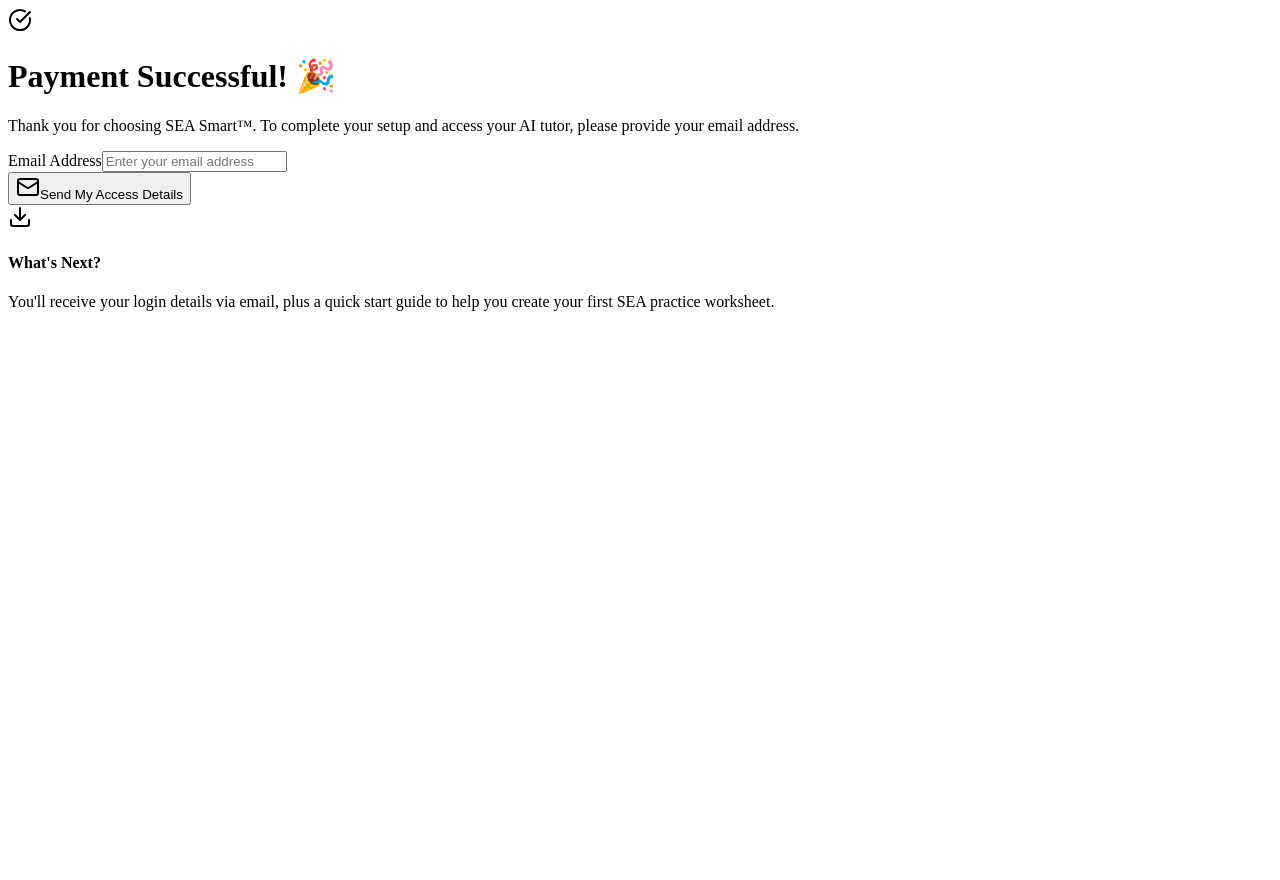
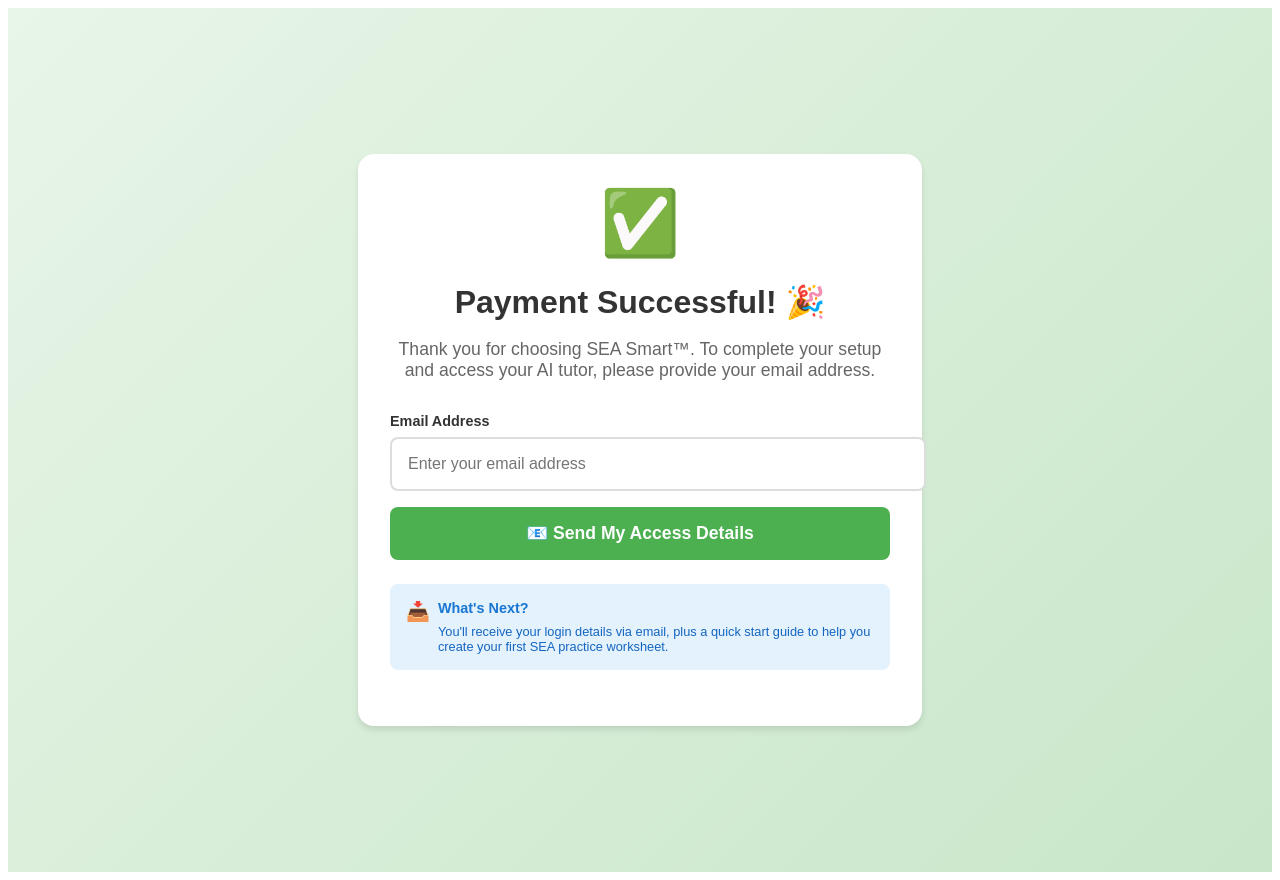
Before and after one commit to MelissaPascal/sea-smart-final, a Next.js app: page /pages/payment/success in a window 1280 px wide. Before the commit the page ends 800 px from the top, so only its background shows below. Built offline with nearby package versions, Linux system fonts and the light colour scheme.

Commit message:
Update success.js

```diff
--- a/pages/pages/payment/success.js
+++ b/pages/pages/payment/success.js
@@ -1,75 +1,128 @@
-import { useState, useEffect } from 'react';
-import { CheckCircle, Mail, Download, ArrowRight } from 'lucide-react';
+// pages/success.js - Simple success page (easier route)
+import { useState } from 'react';
 
-export default function PaymentSuccessPage() {
+export default function SuccessPage() {
   const [email, setEmail] = useState('');
   const [submitted, setSubmitted] = useState(false);
-  const [accessCode] = useState(() => {
-    return 'SEA' + Math.random().toString(36).substr(2, 8).toUpperCase();
-  });
+  const [accessCode] = useState('SEA' + Math.random().toString(36).substr(2, 8).toUpperCase());
 
-  useEffect(() => {
-    const urlParams = new URLSearchParams(window.location.search);
-    const plan = urlParams.get('plan') || 'annual';
-    const amount = urlParams.get('amount') || '600';
-    console.log('Payment completed:', { plan, amount });
-  }, []);
+  const handleSubmit = () => {
+    if (!email) {
+      alert('Please enter your email address');
+      return;
+    }
 
-  const handleEmailSubmit = async () => {
-    if (!email) return;
-
-    try {
-      console.log('Customer email:', email, 'Access Code:', accessCode);
+    console.log('Customer Email:', email);
+    console.log('Access Code:', accessCode);
     setSubmitted(true);
-    } catch (error) {
-      console.error('Error:', error);
-    }
   };
 
-  const handleAccessChat = () => {
-    window.location.href = '/chat';
+  const containerStyle = {
+    minHeight: '100vh',
+    background: 'linear-gradient(135deg, #e8f5e8 0%, #c8e6c9 100%)',
+    display: 'flex',
+    alignItems: 'center',
+    justifyContent: 'center',
+    padding: '2rem',
+    fontFamily: 'Arial, sans-serif'
+  };
+
+  const cardStyle = {
+    backgroundColor: 'white',
+    borderRadius: '1rem',
+    padding: '2rem',
+    maxWidth: '500px',
+    width: '100%',
+    boxShadow: '0 4px 6px rgba(0, 0, 0, 0.1)',
+    textAlign: 'center'
+  };
+
+  const inputStyle = {
+    width: '100%',
+    padding: '1rem',
+    borderRadius: '0.5rem',
+    border: '2px solid #ddd',
+    fontSize: '1rem',
+    marginBottom: '1rem'
+  };
+
+  const buttonStyle = {
+    backgroundColor: '#4caf50',
+    color: 'white',
+    padding: '1rem 2rem',
+    borderRadius: '0.5rem',
+    border: 'none',
+    fontSize: '1.1rem',
+    fontWeight: 'bold',
+    cursor: 'pointer',
+    width: '100%'
   };
 
   if (submitted) {
     return (
-      <div className="min-h-screen bg-gradient-to-br from-green-50 to-blue-50 flex items-center justify-center p-4">
-        <div className="max-w-md w-full bg-white rounded-2xl shadow-xl p-8 text-center">
-          <CheckCircle className="w-16 h-16 text-green-500 mx-auto mb-6" />
+      <div style={containerStyle}>
+        <div style={cardStyle}>
+          <div style={{ fontSize: '4rem', marginBottom: '1rem' }}>✅</div>
 
-          <h1 className="text-2xl font-bold text-gray-900 mb-4">
+          <h1 style={{ fontSize: '2rem', fontWeight: 'bold', color: '#333', marginBottom: '1rem' }}>
             Welcome to SEA Smart™!
           </h1>
 
-          <div className="bg-blue-50 rounded-lg p-4 mb-6">
-            <p className="text-sm text-gray-600 mb-2">Your Access Code:</p>
-            <div className="text-xl font-mono font-bold text-blue-600 bg-white rounded px-3 py-2 border-2 border-blue-200">
+          <div style={{
+            backgroundColor: '#e3f2fd',
+            borderRadius: '0.5rem',
+            padding: '1rem',
+            margin: '1rem 0'
+          }}>
+            <p style={{ fontSize: '0.9rem', color: '#666', marginBottom: '0.5rem' }}>Your Access Code:</p>
+            <div style={{
+              fontSize: '1.5rem',
+              fontFamily: 'monospace',
+              fontWeight: 'bold',
+              color: '#1976d2',
+              backgroundColor: 'white',
+              borderRadius: '0.5rem',
+              padding: '1rem',
+              border: '2px solid #1976d2'
+            }}>
               {accessCode}
             </div>
-            <p className="text-xs text-gray-500 mt-2">Save this code - you'll need it to log in</p>
+            <p style={{ fontSize: '0.8rem', color: '#888', marginTop: '0.5rem' }}>
+              Save this code - you'll need it to log in
+            </p>
           </div>
 
-          <div className="space-y-4">
-            <div className="bg-yellow-50 border border-yellow-200 rounded-lg p-4 text-left">
-              <h3 className="font-semibold text-yellow-800 mb-2">📧 Check Your Email</h3>
-              <p className="text-sm text-yellow-700">
+          <div style={{
+            backgroundColor: '#fff3e0',
+            border: '2px solid #ffb74d',
+            borderRadius: '0.5rem',
+            padding: '1rem',
+            margin: '1rem 0',
+            textAlign: 'left'
+          }}>
+            <h3 style={{ fontWeight: 'bold', color: '#f57c00', marginBottom: '0.5rem' }}>
+              📧 Check Your Email
+            </h3>
+            <p style={{ fontSize: '0.9rem', color: '#e65100' }}>
               We've sent your access details to <strong>{email}</strong>.
               If you don't see it, check your spam folder.
             </p>
           </div>
 
           <button
-              onClick={handleAccessChat}
-              className="w-full bg-blue-600 hover:bg-blue-700 text-white font-bold py-3 px-6 rounded-lg transition-colors flex items-center justify-center gap-2"
+            onClick={() => window.location.href = '/chat'}
+            style={{
+              ...buttonStyle,
+              backgroundColor: '#1976d2'
+            }}
           >
-              Access Your AI Tutor Now
-              <ArrowRight className="w-5 h-5" />
+            Access Your AI Tutor Now →
           </button>
-          </div>
 
-          <div className="mt-6 text-center">
-            <p className="text-sm text-gray-600">
+          <div style={{ marginTop: '1.5rem' }}>
+            <p style={{ fontSize: '0.9rem', color: '#666' }}>
               Need help? Email us at{' '}
-              <a href="mailto:support@seasmart.tt" className="text-blue-600 hover:underline">
+              <a href="mailto:support@seasmart.tt" style={{ color: '#1976d2' }}>
                 support@seasmart.tt
               </a>
             </p>
@@ -80,50 +133,60 @@ export default function PaymentSuccessPage() {
   }
 
   return (
-    <div className="min-h-screen bg-gradient-to-br from-green-50 to-blue-50 flex items-center justify-center p-4">
-      <div className="max-w-md w-full bg-white rounded-2xl shadow-xl p-8 text-center">
-        <CheckCircle className="w-16 h-16 text-green-500 mx-auto mb-6" />
+    <div style={containerStyle}>
+      <div style={cardStyle}>
+        <div style={{ fontSize: '4rem', marginBottom: '1rem' }}>✅</div>
 
-        <h1 className="text-2xl font-bold text-gray-900 mb-4">
+        <h1 style={{ fontSize: '2rem', fontWeight: 'bold', color: '#333', marginBottom: '1rem' }}>
           Payment Successful! 🎉
         </h1>
 
-        <p className="text-gray-600 mb-8">
+        <p style={{ color: '#666', marginBottom: '2rem', fontSize: '1.1rem' }}>
           Thank you for choosing SEA Smart™. To complete your setup and access your AI tutor,
           please provide your email address.
         </p>
 
-        <div className="space-y-4">
         <div>
-            <label htmlFor="email" className="block text-sm font-medium text-gray-700 mb-2 text-left">
+          <label style={{
+            display: 'block',
+            fontSize: '0.9rem',
+            fontWeight: 'bold',
+            color: '#333',
+            marginBottom: '0.5rem',
+            textAlign: 'left'
+          }}>
             Email Address
           </label>
+
           <input
             type="email"
-              id="email"
             value={email}
             onChange={(e) => setEmail(e.target.value)}
             placeholder="Enter your email address"
-              className="w-full px-4 py-3 border border-gray-300 rounded-lg focus:ring-2 focus:ring-blue-500 focus:border-transparent"
-              required
+            style={inputStyle}
           />
-          </div>
 
           <button
-            onClick={handleEmailSubmit}
-            className="w-full bg-blue-600 hover:bg-blue-700 text-white font-bold py-3 px-6 rounded-lg transition-colors flex items-center justify-center gap-2"
+            onClick={handleSubmit}
+            style={buttonStyle}
           >
-            <Mail className="w-5 h-5" />
-            Send My Access Details
+            📧 Send My Access Details
           </button>
         </div>
 
-        <div className="mt-6 p-4 bg-blue-50 rounded-lg">
-          <div className="flex items-start gap-3">
-            <Download className="w-5 h-5 text-blue-600 mt-0.5" />
-            <div className="text-left">
-              <h4 className="font-medium text-blue-900 text-sm">What's Next?</h4>
-              <p className="text-xs text-blue-700 mt-1">
+        <div style={{
+          backgroundColor: '#e3f2fd',
+          borderRadius: '0.5rem',
+          padding: '1rem',
+          margin: '1.5rem 0'
+        }}>
+          <div style={{ display: 'flex', alignItems: 'flex-start', gap: '0.5rem' }}>
+            <div style={{ fontSize: '1.2rem' }}>📥</div>
+            <div style={{ textAlign: 'left' }}>
+              <h4 style={{ fontWeight: 'bold', color: '#1976d2', fontSize: '0.9rem', margin: '0 0 0.5rem 0' }}>
+                What's Next?
+              </h4>
+              <p style={{ fontSize: '0.8rem', color: '#1565c0', margin: 0 }}>
                 You'll receive your login details via email, plus a quick start guide
                 to help you create your first SEA practice worksheet.
               </p>
```
Lines whose indentation alone changed are shown as unchanged.
